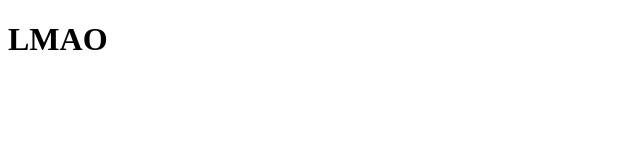
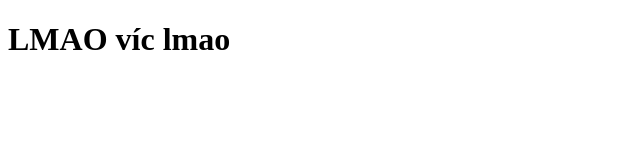
Before and after one commit to thomasinho537/letstry, a plain HTML site: page index.html in a window 1280 px wide. Shown: the whole page, without its empty margins (0-640 px from the left). Drawn offline with Linux system fonts and the light colour scheme.

Commit message:
pridal jsem lepsi lmao

```diff
--- a/index.html
+++ b/index.html
@@ -6,7 +6,7 @@
     <title>Document</title>
 </head>
 <body>
-<h1> LMAO
+<h1> LMAO víc lmao
     </h1>
 
 </body>
```
